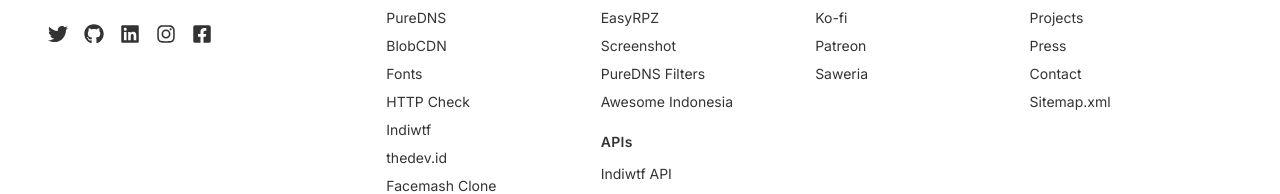
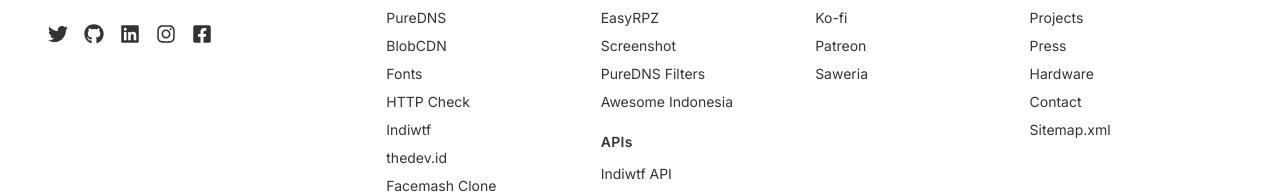
Before and after one commit to fransallen/upset.dev, a Next.js app: page / in a window 1280 px wide. Shown: the part 2622-2816 px from the top of the page. Built offline with nearby package versions, Linux system fonts and the light colour scheme; no server answers.

Commit message:
fix: sitemap.xml link is not going to the target

```diff
--- a/app/components/Footer.tsx
+++ b/app/components/Footer.tsx
@@ -44,8 +44,8 @@
   { name: "About", href: "/about" },
   { name: "Projects", href: "/#projects" },
   { name: "Press", href: "/#press" },
+  { name: "Hardware", href: "/hardware" },
   { name: "Contact", href: "/contact" },
-  { name: "Sitemap.xml", href: "/sitemap.xml" },
 ];
 
 export function Footer() {
@@ -179,6 +179,15 @@
                   </Link>
                 </li>
               ))}
+              <li>
+                <a
+                  href="/sitemap.xml"
+                  data-umami-event="footer-sitemap-sitemap-xml"
+                  className="hover:text-black/90"
+                >
+                  Sitemap.xml
+                </a>
+              </li>
             </ul>
           </div>
         </div>
```
